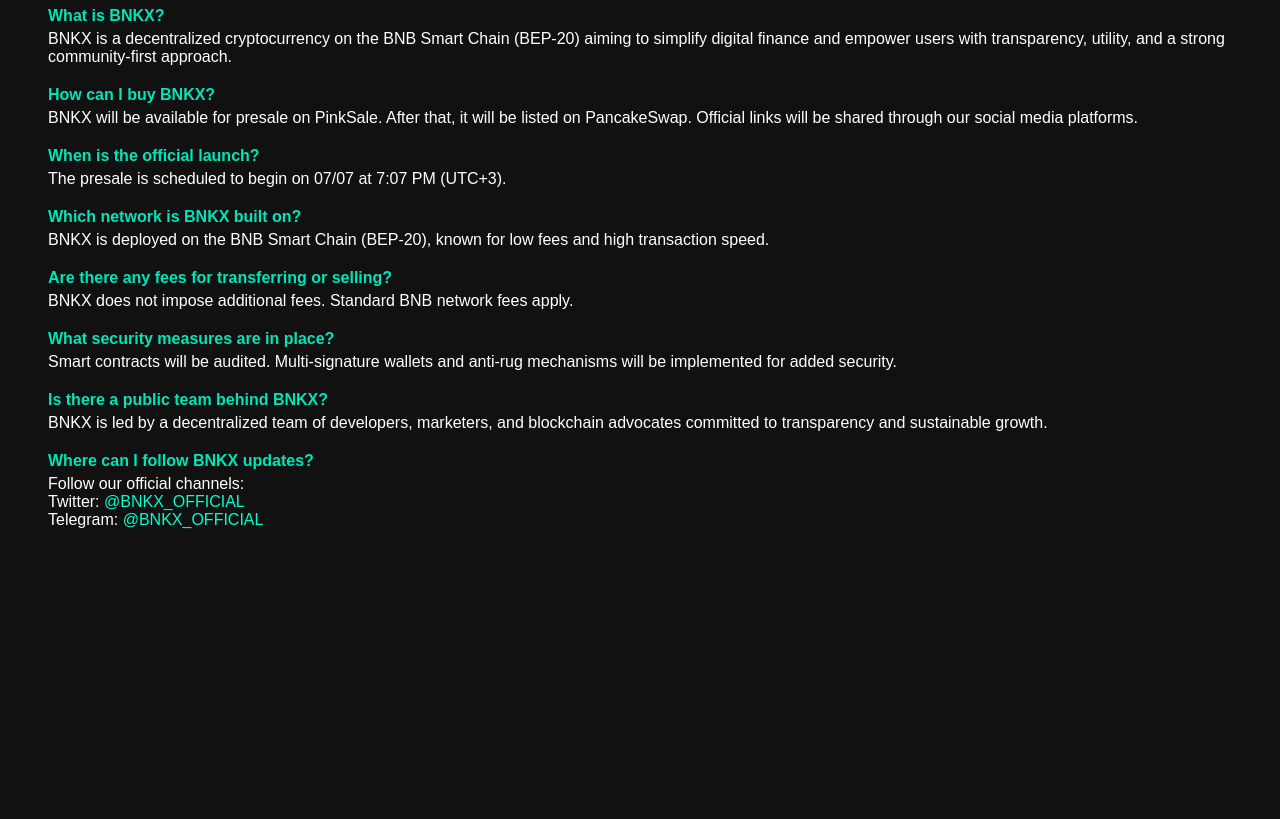
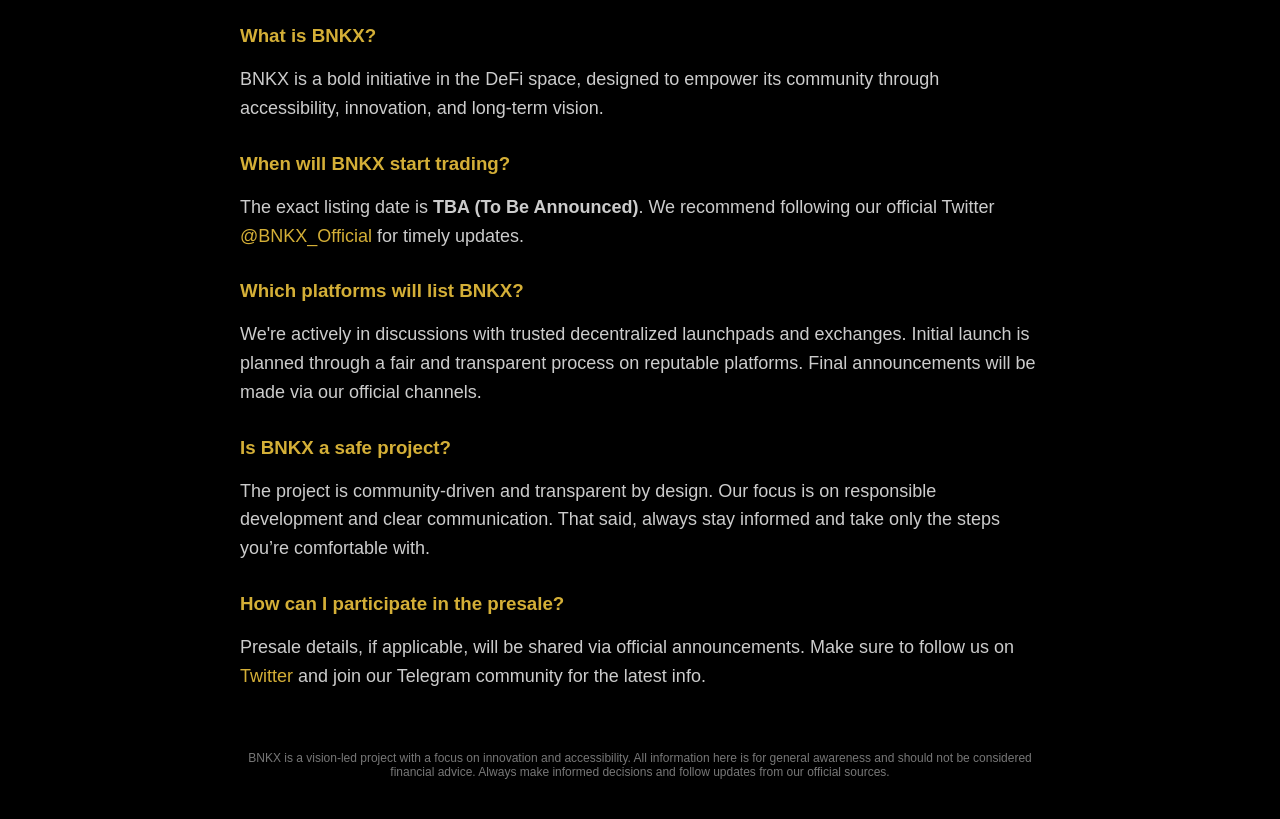
Before and after one commit to Bnkx/bnkx-launch, a plain HTML site: page faq.html in a window 1280 px wide. Shown: the part 121-940 px from the top of the page. Before the commit the page ends 800 px from the top, so only its background shows below. Drawn offline with Linux system fonts and the light colour scheme.

Commit message:
Add files via upload

```diff
--- a/faq.html
+++ b/faq.html
@@ -2,62 +2,74 @@
 <!DOCTYPE html>
 <html lang="en">
 <head>
-    <meta charset="UTF-8">
-    <meta name="viewport" content="width=device-width, initial-scale=1.0">
-    <title>BNKX - FAQ</title>
-    <style>
-        body { font-family: Arial, sans-serif; background-color: #111; color: #fff; padding: 40px; }
-        h1 { color: #00ffcc; }
-        .faq-item { margin-bottom: 20px; }
-        .question { font-weight: bold; color: #00e6b8; }
-        .answer { margin-top: 5px; }
-        a { color: #00ffcc; text-decoration: none; }
-    </style>
+  <meta charset="UTF-8" />
+  <meta name="viewport" content="width=device-width, initial-scale=1.0"/>
+  <title>BNKX | FAQ</title>
+  <style>
+    body {
+      background-color: black;
+      color: #d4af37;
+      font-family: Arial, sans-serif;
+      padding: 40px 20px;
+      max-width: 800px;
+      margin: auto;
+    }
+
+    h1 {
+      text-align: center;
+      font-size: 36px;
+      margin-bottom: 40px;
+    }
+
+    h3 {
+      color: #d4af37;
+      margin-top: 30px;
+      margin-bottom: 10px;
+    }
+
+    p {
+      color: #ccc;
+      line-height: 1.6;
+      font-size: 18px;
+    }
+
+    .disclaimer {
+      margin-top: 60px;
+      font-size: 12px;
+      color: #777;
+      text-align: center;
+    }
+
+    a {
+      color: #d4af37;
+      text-decoration: none;
+    }
+
+    a:hover {
+      text-decoration: underline;
+    }
+  </style>
 </head>
 <body>
-    <h1>Frequently Asked Questions (FAQ)</h1>
+  <h1>Frequently Asked Questions</h1>
 
-    <div class="faq-item">
-        <div class="question">What is BNKX?</div>
-        <div class="answer">BNKX is a decentralized cryptocurrency on the BNB Smart Chain (BEP-20) aiming to simplify digital finance and empower users with transparency, utility, and a strong community-first approach.</div>
-    </div>
+  <h3>What is BNKX?</h3>
+  <p>BNKX is a bold initiative in the DeFi space, designed to empower its community through accessibility, innovation, and long-term vision.</p>
 
-    <div class="faq-item">
-        <div class="question">How can I buy BNKX?</div>
-        <div class="answer">BNKX will be available for presale on PinkSale. After that, it will be listed on PancakeSwap. Official links will be shared through our social media platforms.</div>
-    </div>
+  <h3>When will BNKX start trading?</h3>
+  <p>The exact listing date is <strong>TBA (To Be Announced)</strong>. We recommend following our official Twitter <a href="https://twitter.com/BNKX_Official" target="_blank">@BNKX_Official</a> for timely updates.</p>
 
-    <div class="faq-item">
-        <div class="question">When is the official launch?</div>
-        <div class="answer">The presale is scheduled to begin on 07/07 at 7:07 PM (UTC+3).</div>
-    </div>
+  <h3>Which platforms will list BNKX?</h3>
+  <p>We're actively in discussions with trusted decentralized launchpads and exchanges. Initial launch is planned through a fair and transparent process on reputable platforms. Final announcements will be made via our official channels.</p>
 
-    <div class="faq-item">
-        <div class="question">Which network is BNKX built on?</div>
-        <div class="answer">BNKX is deployed on the BNB Smart Chain (BEP-20), known for low fees and high transaction speed.</div>
-    </div>
+  <h3>Is BNKX a safe project?</h3>
+  <p>The project is community-driven and transparent by design. Our focus is on responsible development and clear communication. That said, always stay informed and take only the steps you’re comfortable with.</p>
 
-    <div class="faq-item">
-        <div class="question">Are there any fees for transferring or selling?</div>
-        <div class="answer">BNKX does not impose additional fees. Standard BNB network fees apply.</div>
-    </div>
+  <h3>How can I participate in the presale?</h3>
+  <p>Presale details, if applicable, will be shared via official announcements. Make sure to follow us on <a href="https://twitter.com/BNKX_Official" target="_blank">Twitter</a> and join our Telegram community for the latest info.</p>
 
-    <div class="faq-item">
-        <div class="question">What security measures are in place?</div>
-        <div class="answer">Smart contracts will be audited. Multi-signature wallets and anti-rug mechanisms will be implemented for added security.</div>
-    </div>
-
-    <div class="faq-item">
-        <div class="question">Is there a public team behind BNKX?</div>
-        <div class="answer">BNKX is led by a decentralized team of developers, marketers, and blockchain advocates committed to transparency and sustainable growth.</div>
-    </div>
-
-    <div class="faq-item">
-        <div class="question">Where can I follow BNKX updates?</div>
-        <div class="answer">Follow our official channels: <br>
-            Twitter: <a href="https://twitter.com/BNKX_OFFICIAL" target="_blank">@BNKX_OFFICIAL</a> <br>
-            Telegram: <a href="https://t.me/BNKX_OFFICIAL" target="_blank">@BNKX_OFFICIAL</a>
-        </div>
-    </div>
+  <div class="disclaimer">
+    BNKX is a vision-led project with a focus on innovation and accessibility. All information here is for general awareness and should not be considered financial advice. Always make informed decisions and follow updates from our official sources.
+  </div>
 </body>
 </html>
```
